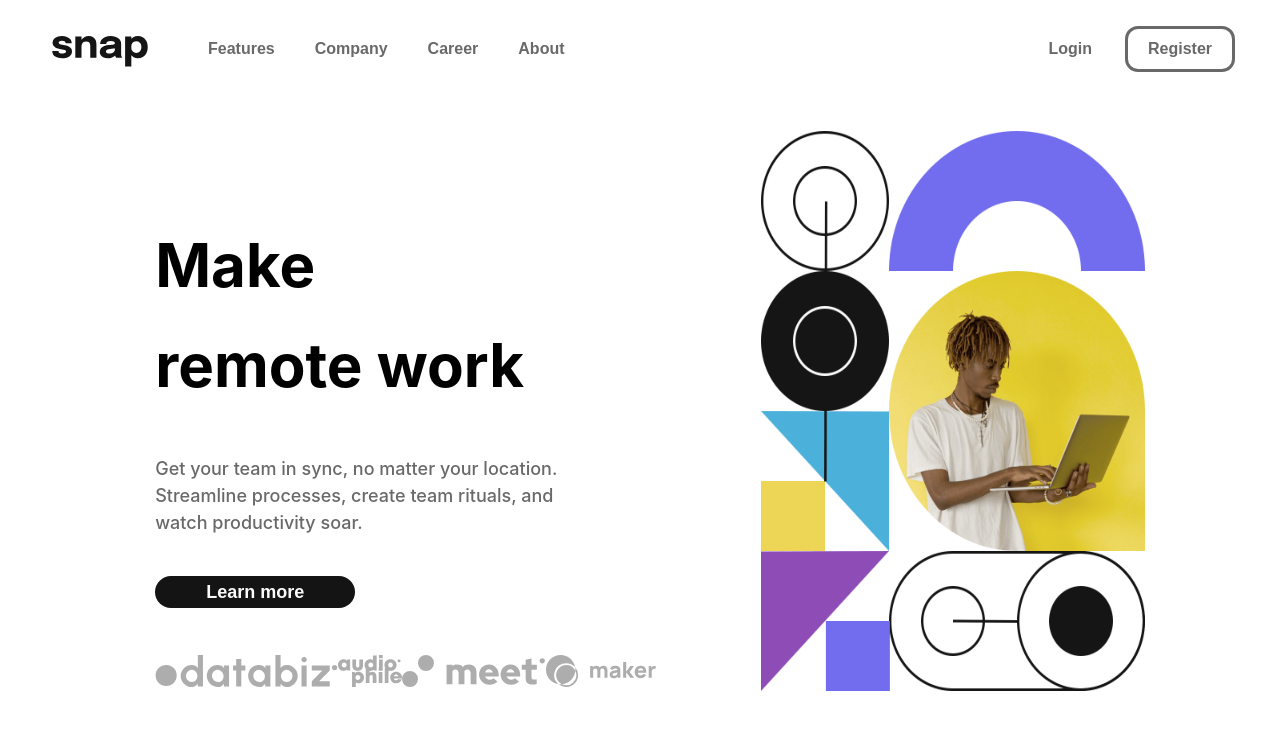
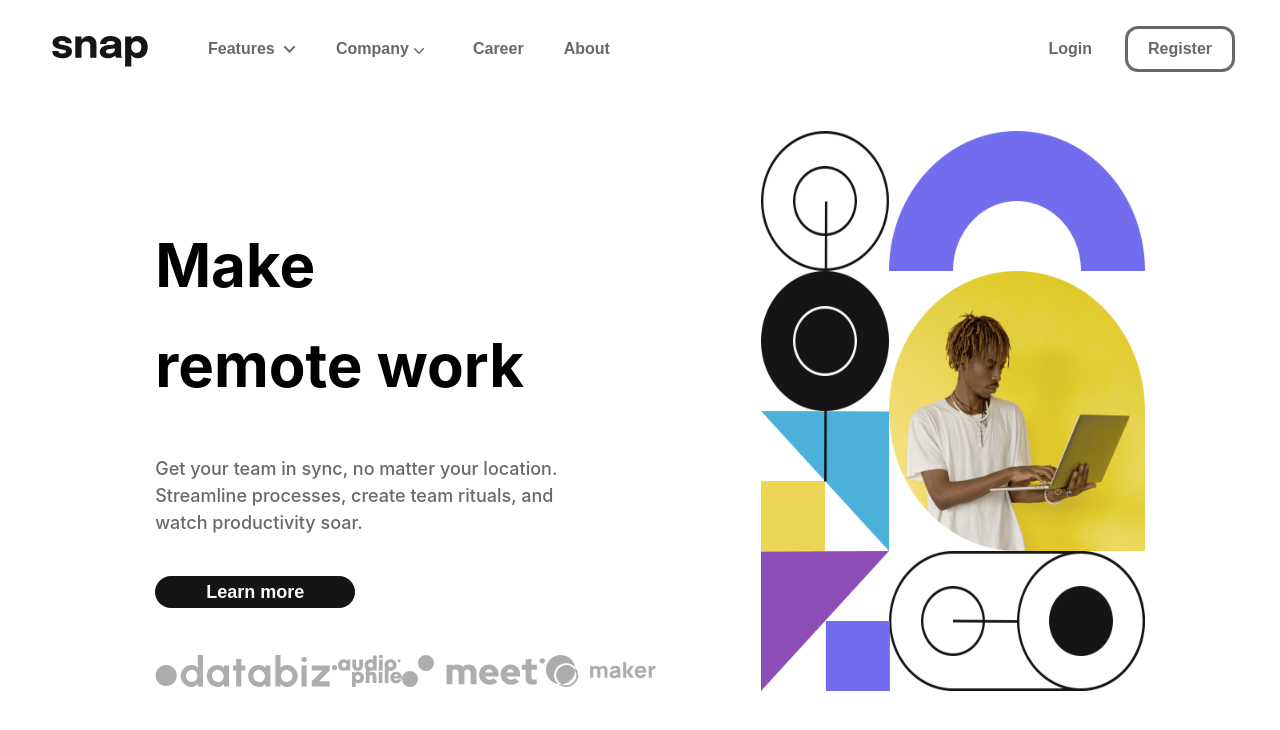
Before and after one commit to Phear21/Smillie_Intern, a React (Create React App) app in the folder my-app/: page / in a window 1280 px wide. Shown: the top 730 px of the page. Built offline with nearby package versions, Linux system fonts and the light colour scheme.

Commit message:
Feat: create dropdown

```diff
--- /dev/null
+++ b/my-app/src/component/Companydropdown.js
@@ -0,0 +1,49 @@
+import React,{useState} from 'react'
+
+export default function Companydropdown() {
+    const [isDropdown, setDropdown] = useState(false);
+
+    const toggleDropdown = () => {
+      setDropdown(!isDropdown);
+    };
+  return (
+    <div>
+         <a
+                  className="flex font-epilogue font-bold text-gray mx-5 hover:cursor-pointer"
+                  onClick={toggleDropdown}
+                  aria-expanded={isDropdown}
+                  aria-haspopup="true"
+                >
+                  Company
+                  <svg
+                    className="mt-1 mr-1 h-5 w-5 text-gray-400"
+                    viewBox="0 0 20 20"
+                    fill="currentColor"
+                    aria-hidden="true"
+                  >
+                    <path
+                      fillRule="evenodd"
+                      d="M5.23 7.21a.75.75 0 011.06.02L10 11.168l3.71-3.938a.75.75 0 111.08 1.04l-4.25 4.5a.75.75 0 01-1.08 0l-4.25-4.5a.75.75 0 01.02-1.06z"
+                      clipRule="evenodd"
+                    />
+                  </svg>
+                </a>
+
+                {/* Dropdown Content */}
+                {isDropdown && (
+                  <div className="absolute  z-10 mt-4 shadow-2xl">
+                    {/* Dropdown items go here */}
+                    <a href="#" className="block px-4 py-2 text-gray-800 hover:bg-gray-300">
+                      Todo List
+                    </a>
+                    <a href="#" className="block px-4 py-2 text-gray-800 hover:bg-gray-300">
+                      Calendar
+                    </a>
+                    <a href="#" className="block px-4 py-2 text-gray-800 hover:bg-gray-300">
+                     Reminder
+                    </a>
+                  </div>
+                )}
+    </div>
+  )
+}
--- /dev/null
+++ b/my-app/src/component/FeatureDropdown.js
@@ -0,0 +1,51 @@
+import React,{useState} from 'react'
+import arrowdownicon from '../assets/icon-arrow-down.svg'
+import arrowupicon from '../assets/icon-arrow-up.svg'
+import calendaricon from '../assets/icon-calendar.svg'
+import todolisticon from '../assets/icon-todo.svg'
+import planingicon from '../assets/icon-planning.svg'
+import reminder from '../assets/icon-reminders.svg'
+
+export default function FeatureDropdown() {
+    const [isDropdown, setDropdown] = useState(false);
+
+    const toggleDropdown = () => {
+      setDropdown(!isDropdown);
+    };
+  return (
+    <div>
+                <a
+                  className="flex font-epilogue font-bold items-center text-gray mx-5 hover:cursor-pointer"
+                  onClick={toggleDropdown}
+                  aria-expanded={isDropdown}
+                  aria-haspopup="true"
+                >
+                  Features
+                  <img className='h-[8px] ml-2'  src={isDropdown ? arrowupicon : arrowdownicon}/>
+                </a>
+
+                {/* Dropdown Content */}
+                {isDropdown && (
+                  <div className="absolute left-[150px] z-10 mt-4 shadow-2xl">
+                    {/* Dropdown items go here */}
+                    <a href="#" className="flex px-4 py-2 text-gray items-center hover:bg-gray">
+                      <img  className='h-4 mr-2' src={todolisticon}/>
+                      Todo List
+                    </a>
+                    <a href="#" className="flex px-4 py-2 text-gray items-center hover:bg-gray">
+                    <img  className='h-4 mr-2' src={calendaricon}/>
+                      Calendar
+                    </a>
+                    <a href="#" className="flex px-4 py-2 text-gray items-center hover:bg-gray">
+                    <img  className='h-4 mr-2' src={reminder}/>
+                     Reminder
+                    </a>
+                    <a href="#" className="flex px-4 py-2 text-gray items-center hover:bg-gray">
+                    <img  className='h-4 mr-2' src={planingicon}/>
+                     Planing
+                    </a>
+                  </div>
+                )}
+    </div>
+  )
+}
--- a/my-app/src/component/Navbar.js
+++ b/my-app/src/component/Navbar.js
@@ -1,6 +1,11 @@
-import React from 'react'
+import React,{useState} from 'react'
 import logo from '../assets/logo.svg';
+import Companydropdown from './Companydropdown';
+import FeatureDropdown from './FeatureDropdown';
+
 export default function Navbar() {
+
+
   return (
     <div className='lg'>
         <nav className="hidden sm:block navbar navbar-expand-lg navbar-light bg-light">
@@ -11,12 +16,9 @@ export default function Navbar() {
               <img src={logo} alt="logo" className="w-24  mt-1 mr-10" />
               </div>
 
-                <a href='/' className='font-epilogue font-bold text-gray mx-5 hover:cursor-pointer'>
-                    Features
-                </a>
-                <a  href='/'  className='font-epilogue font-bold text-gray mx-5 hover:cursor-pointer'>
-                    Company
-                </a>
+                <FeatureDropdown/>
+
+                <Companydropdown/>
                 <a  href='/'  className='font-epilogue font-bold text-gray mx-5 hover:cursor-pointer'>
                     Career
                 </a>
```
